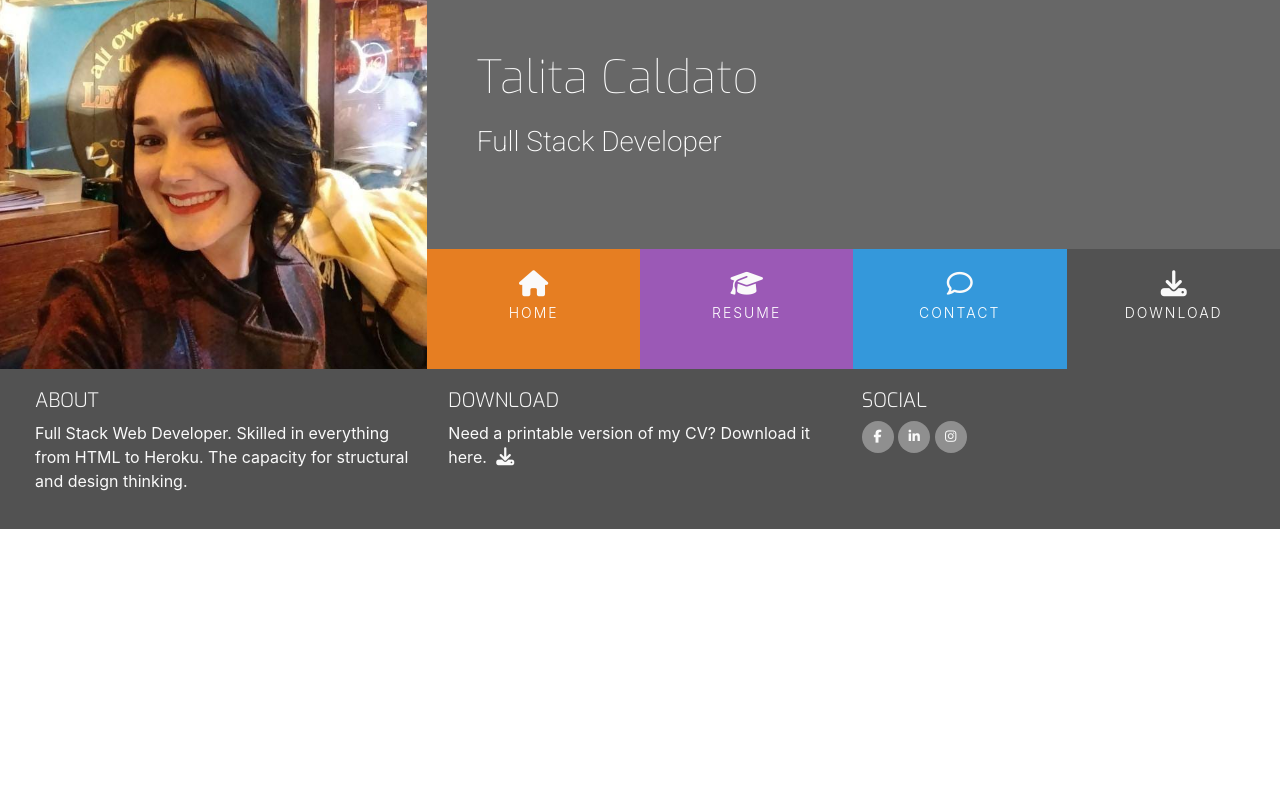
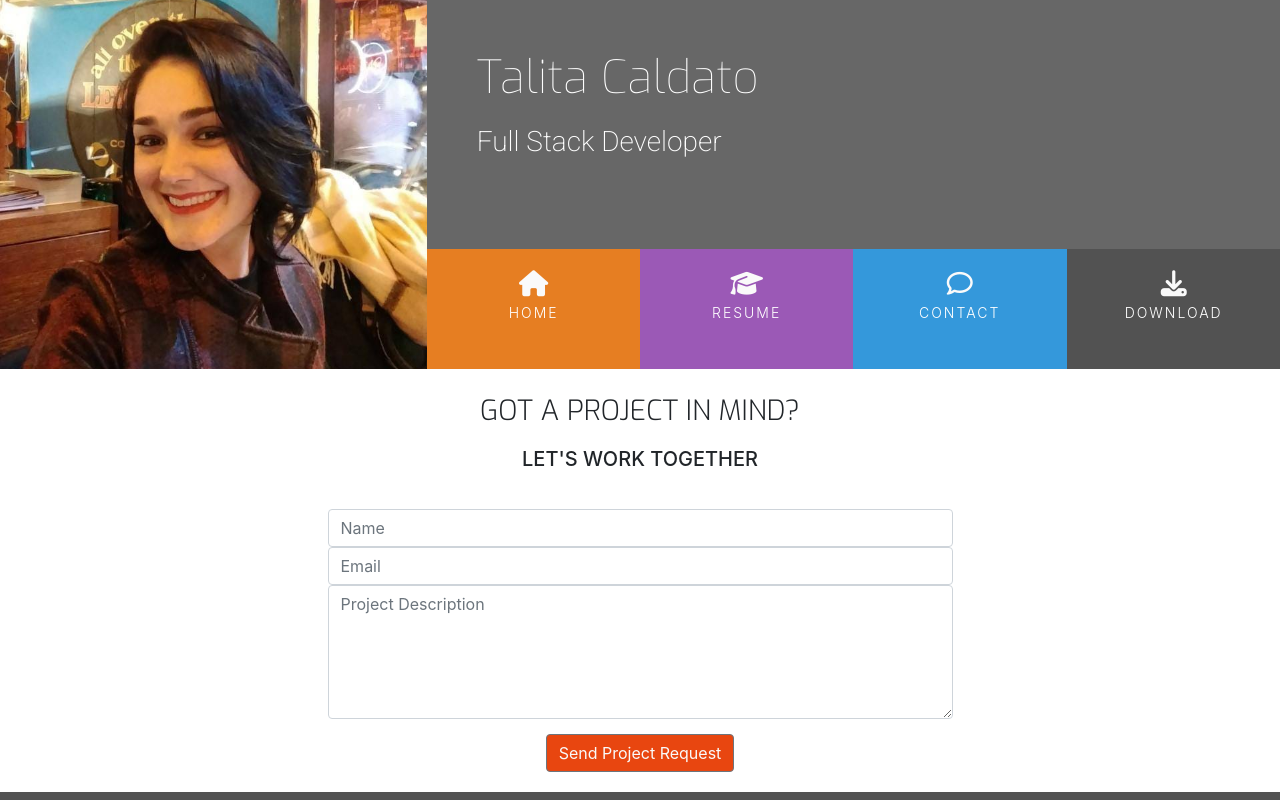
Before and after one commit to TCaldato/bootstrapCV, a plain HTML site: page contact.html in a window 1280 px wide. Shown: the top 800 px of the page. Drawn offline with nearby package versions, Linux system fonts and the light colour scheme.

Commit message:
Last commit, Added contact form and download CV

```diff
--- a/assets/css/style.css
+++ b/assets/css/style.css
@@ -16,6 +16,10 @@
 
 .bg-color-work-history {
     background-color: #9b59b6;
+}
+
+.bg-color-contact{
+    background-color: #fff;
 }
 
 .ui-menu-color-home{
@@ -328,3 +332,36 @@ footer {
 .history-items {
     margin-bottom: 30px;
 }
+
+/*------------Contact Form*/
+
+.contact-heading {
+    font-family: 'Exo', sans-serif;
+    font-weight: 300;
+    margin-top: 25px;
+    margin-bottom: 20px;
+}
+
+.center-form {
+    padding-top: 10px;
+    margin: 0 auto;
+    max-width: 70%;
+}
+
+button[type="submit"] {
+    margin: 15px;
+    margin-bottom: 20px;
+    color: #fafafa;
+    background-color: #e84610;
+}
+
+/*------------Media Queries*/
+
+@media(min-width:992px) {
+    .center-form {
+        padding-top: 30px;
+        min-height: 240px;
+        margin: 0 auto;
+        max-width: 50%;
+    }
+}
--- a/contact.html
+++ b/contact.html
@@ -23,16 +23,16 @@
                     <div class="col">
                         <ul id="nav" class="list-inline menucontainer">
                             <li class="col-6 col-sm-3 ui-menu-color-home list-inline-item menuitem">
-                                <a href="#" class="hvr-sweep-to-bottom"><i class="fa fa-home" aria-hidden="true"></i><span>Home</span></a>
+                                <a href="index.html" class="hvr-sweep-to-bottom"><i class="fa fa-home" aria-hidden="true"></i><span>Home</span></a>
                             </li>
                             <li class="col-6 col-sm-3 ui-menu-color-resume list-inline-item menuitem">
-                                <a href="#" class="hvr-sweep-to-bottom"><i class="fa fa-graduation-cap" aria-hidden="true"></i><span>Resume</span></a>
+                                <a href="resume.html" class="hvr-sweep-to-bottom"><i class="fa fa-graduation-cap" aria-hidden="true"></i><span>Resume</span></a>
                             </li>
                             <li class="col-6 col-sm-3 ui-menu-color-contact list-inline-item menuitem">
-                                <a href="#" class="hvr-sweep-to-bottom"><i class="fa fa-comment-o" aria-hidden="true"></i><span>Contact</span></a>
+                                <a href="contact.html" class="hvr-sweep-to-bottom"><i class="fa fa-comment-o" aria-hidden="true"></i><span>Contact</span></a>
                             </li>
                             <li class="col-6 col-sm-3 ui-menu-color-download list-inline-item menuitem">
-                                <a href="#" class="hvr-sweep-to-bottom"><i class="fa fa-download" aria-hidden="true"></i><span>Download</span></a>
+                                <a href="assets/cv/TCaldatoCV.pdf" target="_blank" class="hvr-sweep-to-bottom"><i class="fa fa-download" aria-hidden="true"></i><span>Download</span></a>
                             </li>
                         </ul>
                     </div>
@@ -40,8 +40,25 @@
             </div>
         </div>
     </header>
-    <section>
-
+    <section class="container-fluid">
+        <div class="row bg-color-contact">
+            <div class="col">
+                <h3 class="contact-heading uppercase text-center">Got a Project in Mind?</h3>
+                <h5 class="uppercase text-center">Let's work together</h5>
+                <div class="center-form">
+                    <form action="">
+                        <input type="text" name="name" id="fullname" class="form-control" placeholder="Name" required>
+                        <input type="email" name="email" id="emailaddress" class="form-control" placeholder="Email" required>
+                        <textarea rows="5" name="projectsummary" id="projectsummary" class="form-control" placeholder="Project Description" required></textarea>
+                        <div class="form-row text-center">
+                            <div class="col">
+                                <button type="submit" class="btn btn-secondary">Send Project Request</button>
+                            </div>
+                        </div>
+                    </form>
+                </div>
+            </div>
+        </div>
     </section>
     <footer class="container-fluid">
         <div id="footer-details" class="row">
@@ -56,7 +73,7 @@
                 <h5 class="uppercase general-sub">Download</h5>
                 <p class="inline-block">
                     Need a printable version of my CV? Download it here.
-                    <a href="#" target="_blank" class="cv-pdf">
+                    <a href="assets/cv/TCaldatoCV.pdf" target="_blank" class="cv-pdf">
                         <i class="fa fa-download" aria-hidden="true"></i>
                         <span class="sr-only">Download Link</span>
                     </a>
```
Also changed, not shown: index.html (+3 -3 lines), resume.html (+3 -3 lines), README.md, 1 other file.
